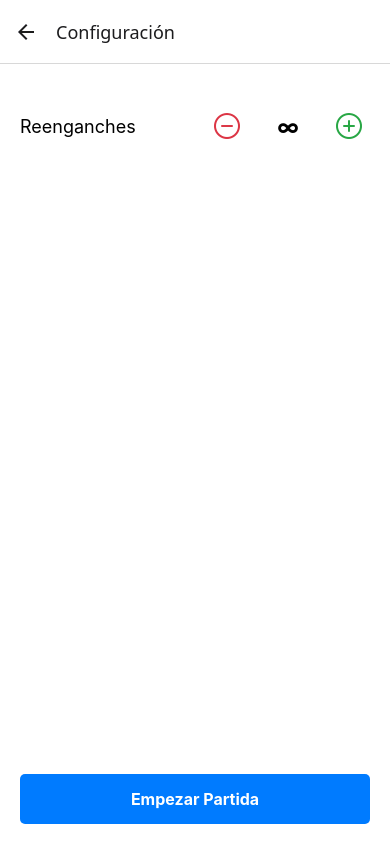
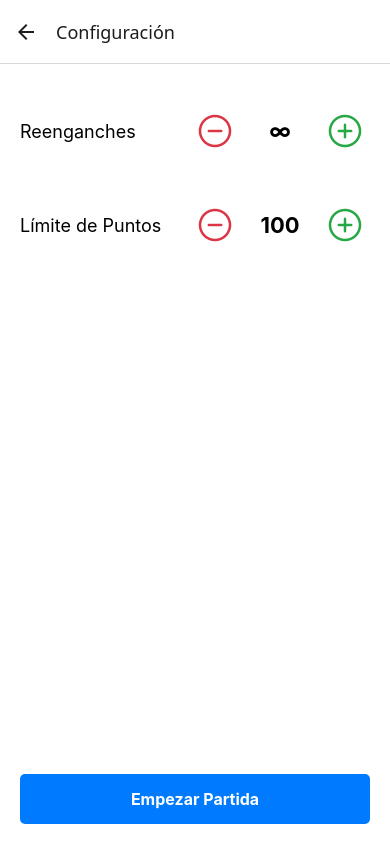
Before and after one commit to DevUrbi/Chinchon, a React Native app: screen /Config in a window 390 px wide. Built offline with nearby package versions, Linux system fonts and the light colour scheme.

Commit message:
Add score limit functionality to game state and update ConfigScreen for score limit adjustments

```diff
--- a/src/screens/ConfigScreen.tsx
+++ b/src/screens/ConfigScreen.tsx
@@ -4,17 +4,25 @@ import { Ionicons } from '@expo/vector-icons';
 import useGameStore from '../state/game-store';
 
 const ConfigScreen = ({ navigation }: any) => {
-  const { rebuyLimit, setRebuyLimit } = useGameStore();
+  const { rebuyLimit, setRebuyLimit, scoreLimit, setScoreLimit } = useGameStore();
 
-  const handleDecrement = () => {
+  const handleRebuyDecrement = () => {
     if (rebuyLimit === null) setRebuyLimit(10); // From infinity to 10
     else if (rebuyLimit > 0) setRebuyLimit(rebuyLimit - 1);
     else if (rebuyLimit === 0) setRebuyLimit(null); // From 0 to infinity
   };
 
-  const handleIncrement = () => {
+  const handleRebuyIncrement = () => {
     if (rebuyLimit === null) setRebuyLimit(0); // From infinity to 0
     else setRebuyLimit(rebuyLimit + 1);
+  };
+
+  const handleScoreLimitDecrement = () => {
+    if (scoreLimit > 50) setScoreLimit(scoreLimit - 10);
+  };
+
+  const handleScoreLimitIncrement = () => {
+    setScoreLimit(scoreLimit + 10);
   };
 
   return (
@@ -23,12 +31,25 @@ const ConfigScreen = ({ navigation }: any) => {
         <View style={styles.settingRow}>
           <Text style={styles.settingLabel}>Reenganches</Text>
           <View style={styles.spinnerContainer}>
-            <TouchableOpacity onPress={handleDecrement} style={styles.spinnerButton}>
-              <Ionicons name="remove-circle-outline" size={32} color="#dc3545" />
+            <TouchableOpacity onPress={handleRebuyDecrement} style={styles.spinnerButton}>
+              <Ionicons name="remove-circle-outline" size={40} color="#dc3545" />
             </TouchableOpacity>
             <Text style={styles.rebuyValue}>{rebuyLimit === null ? '∞' : rebuyLimit}</Text>
-            <TouchableOpacity onPress={handleIncrement} style={styles.spinnerButton}>
-              <Ionicons name="add-circle-outline" size={32} color="#28a745" />
+            <TouchableOpacity onPress={handleRebuyIncrement} style={styles.spinnerButton}>
+              <Ionicons name="add-circle-outline" size={40} color="#28a745" />
+            </TouchableOpacity>
+          </View>
+        </View>
+
+        <View style={styles.settingRow}>
+          <Text style={styles.settingLabel}>Límite de Puntos</Text>
+          <View style={styles.spinnerContainer}>
+            <TouchableOpacity onPress={handleScoreLimitDecrement} style={styles.spinnerButton}>
+              <Ionicons name="remove-circle-outline" size={40} color="#dc3545" />
+            </TouchableOpacity>
+            <Text style={styles.rebuyValue}>{scoreLimit}</Text>
+            <TouchableOpacity onPress={handleScoreLimitIncrement} style={styles.spinnerButton}>
+              <Ionicons name="add-circle-outline" size={40} color="#28a745" />
             </TouchableOpacity>
           </View>
         </View>
--- a/src/screens/PlayerSetupScreen.tsx
+++ b/src/screens/PlayerSetupScreen.tsx
@@ -29,7 +29,7 @@ const PlayerSetupScreen = ({ navigation }: any) => {
           onChangeText={setName}
         />
         <TouchableOpacity onPress={handleAddPlayer} style={styles.iconButton}>
-          <Ionicons name="add-circle" size={30} color="green" />
+          <Ionicons name="add-circle-outline" size={40} color="#28a745" />
         </TouchableOpacity>
       </View>
       <FlatList
@@ -38,7 +38,7 @@ const PlayerSetupScreen = ({ navigation }: any) => {
           <View style={styles.playerRow}>
             <Text style={styles.playerName}>{item.name}</Text>
             <TouchableOpacity onPress={() => removePlayer(item.id)} style={styles.iconButton}>
-              <Ionicons name="remove-circle" size={30} color="red" />
+              <Ionicons name="remove-circle-outline" size={40} color="#dc3545" />
             </TouchableOpacity>
           </View>
         )}
--- a/src/state/game-store.ts
+++ b/src/state/game-store.ts
@@ -3,6 +3,7 @@ import AsyncStorage from "@react-native-async-storage/async-storage";
 import { GameState, Player } from "../types";
 
 interface ChinchonGameState extends GameState {
+  scoreLimit: number;
   round: number;
   history: any[];
   currentRoundScores: { [playerId: string]: number };
@@ -12,6 +13,7 @@ interface ChinchonGameState extends GameState {
   removePlayer: (id: string) => void;
   updateRoundScore: (id: string, amount: number) => void;
   setRebuyLimit: (limit: number | null) => void;
+  setScoreLimit: (limit: number) => void;
   nextRound: () => void;
   loadGame: () => Promise<boolean>;
   startNewGame: () => void;
@@ -21,6 +23,7 @@ interface ChinchonGameState extends GameState {
 const useGameStore = create<ChinchonGameState>((set, get) => ({
   players: [],
   rebuyLimit: null,
+  scoreLimit: 100,
   round: 1,
   history: [],
   currentRoundScores: {},
@@ -67,8 +70,12 @@ const useGameStore = create<ChinchonGameState>((set, get) => ({
     set({ rebuyLimit: limit });
   },
 
+  setScoreLimit: (limit: number) => {
+    set({ scoreLimit: limit });
+  },
+
   nextRound: () => {
-    const { players, rebuyLimit, history, currentRoundScores, round } = get();
+    const { players, rebuyLimit, history, currentRoundScores, round, scoreLimit } = get();
 
     // 1. Save current round scores to history
     const roundHistory = { round, scores: { ...currentRoundScores } };
@@ -84,7 +91,7 @@ const useGameStore = create<ChinchonGameState>((set, get) => ({
     const updatedPlayers = playersWithNewTotal.map((player) => {
       if (player.isEliminated) return player;
 
-      if (player.score >= 100) {
+      if (player.score >= scoreLimit) {
         if (rebuyLimit !== null && player.rebuys >= rebuyLimit) {
           return { ...player, isEliminated: true };
         } else {
@@ -134,6 +141,7 @@ const useGameStore = create<ChinchonGameState>((set, get) => ({
       players: [],
       history: [],
       rebuyLimit: null,
+      scoreLimit: 100,
       round: 1,
       currentRoundScores: {},
       gameWinnerId: null,
```
